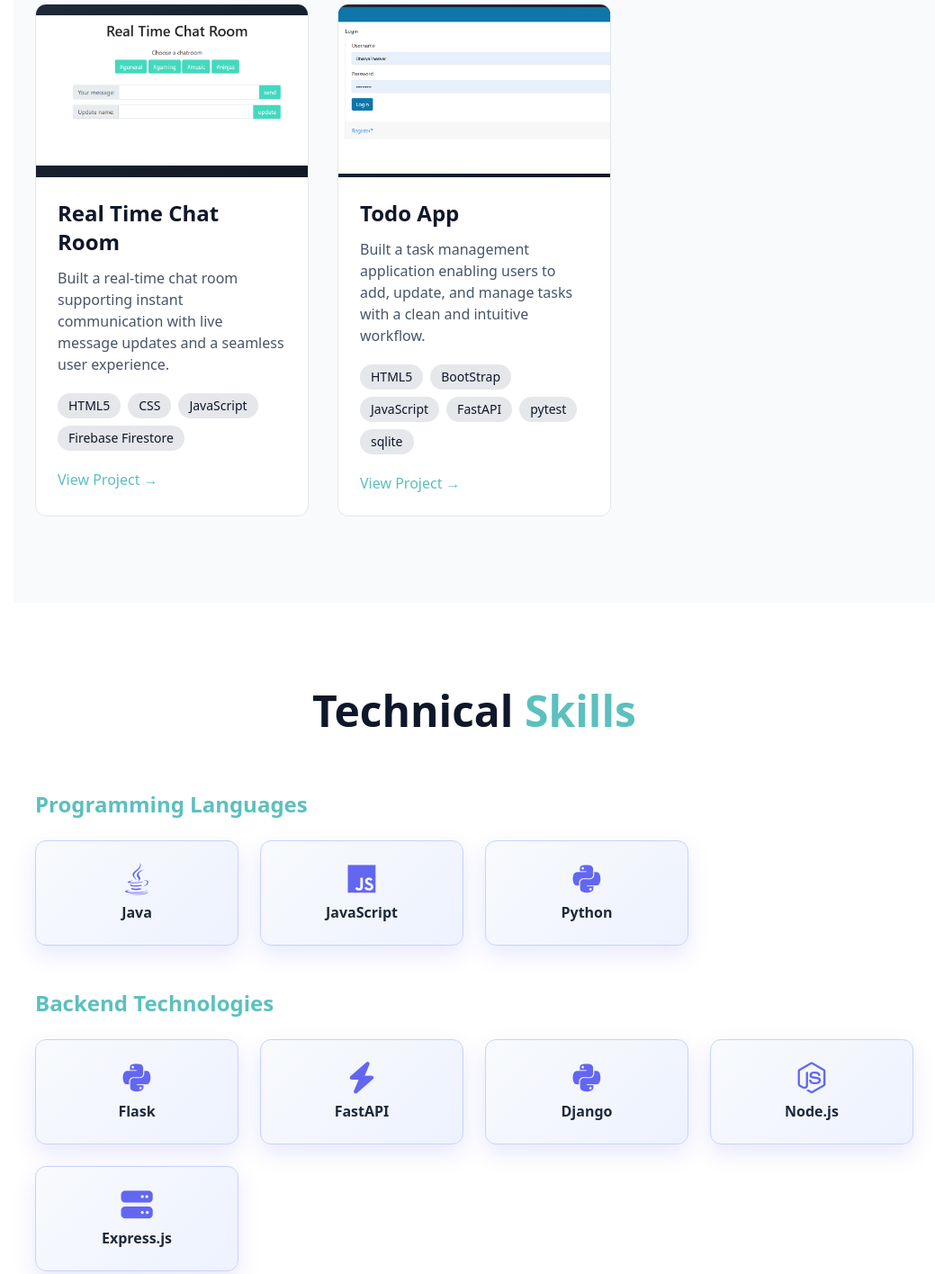
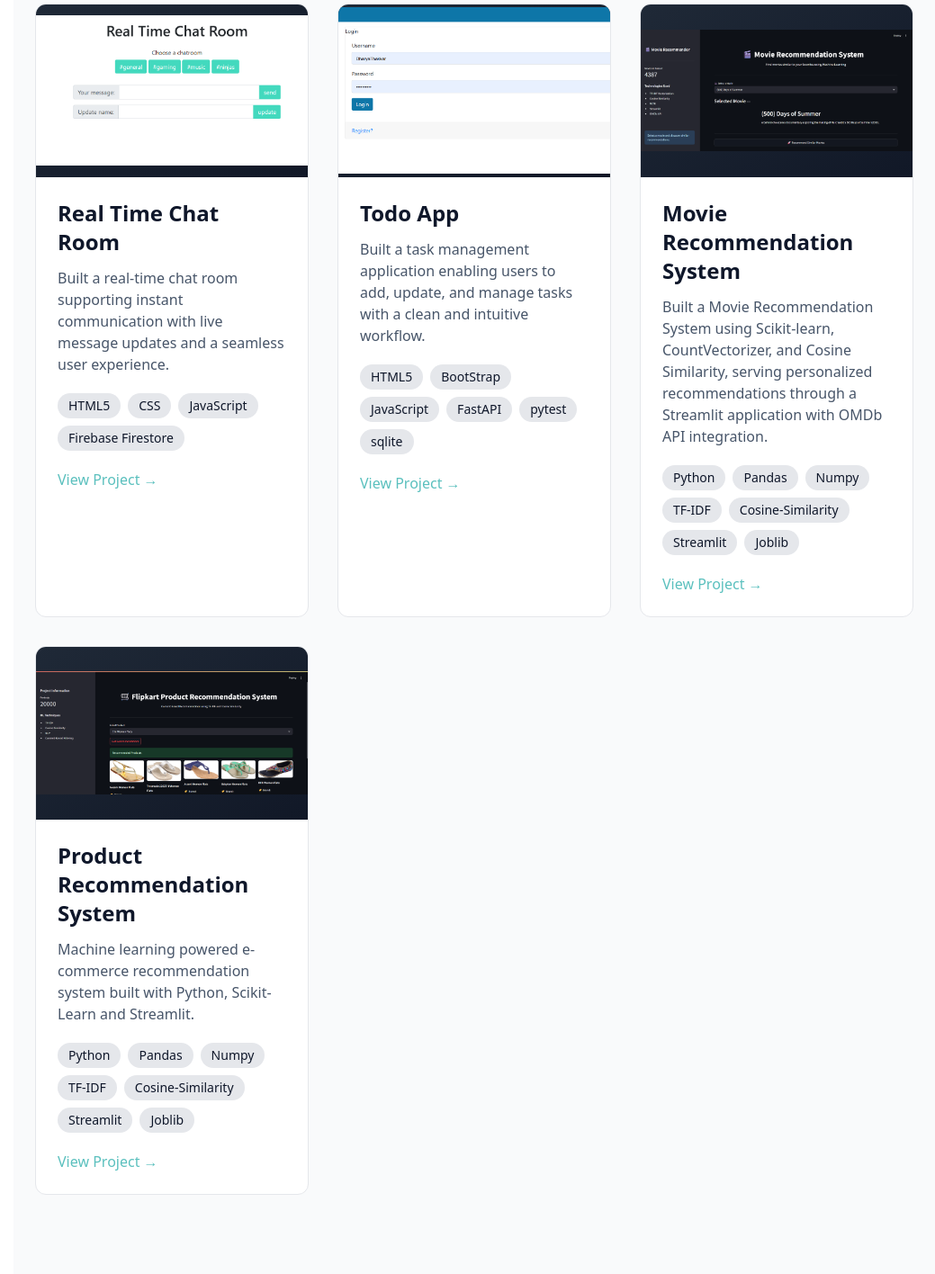
Before and after one commit to DharyaThakkar/Portfolio, a plain HTML site: page index.html in a window 1280 px wide. Shown: the part 1633-3049 px from the top of the page at 90% size, without its empty margins (241-1280 px from the left). Drawn offline with nearby package versions, Linux system fonts and the light colour scheme.

Commit message:
Updates Project files

```diff
--- a/index.html
+++ b/index.html
@@ -183,7 +183,7 @@
 
               <!-- ←←←← Put your real about text here -->
               <p>I’m a passionate backend developer with a keen interest in building efficient and scalable web applications</p>
-              <p>I enjoy solving challenging problems, regularly practicing on LeetCode to sharpen my algorithmic and problem-solving skills. Outside of coding, I love listening to music and playing chess, which keeps my mind sharp and strategic.</p>
+              <p>I enjoy solving challenging problems, regularly practicing on Leetcode to sharpen my algorithmic and problem-solving skills. Outside of coding, I love listening to music and playing chess, which keeps my mind sharp and strategic.</p>
               <p>I’m always eager to learn new technologies and take on projects that help me grow as a developer.</p>
             </div>
 
@@ -287,6 +287,85 @@
                   <span class="px-3 py-1 bg-gray-200 dark:bg-gray-700 text-sm rounded-full">sqlite</span>
                 </div>
                 <a href="https://github.com/DharyaThakkar/FastAPI" class="text-secondary hover:underline font-medium">View Project →</a>
+              </div>
+            </div>
+
+            <div class="
+  bg-white
+  text-textLight
+  border border-gray-200
+  rounded-xl overflow-hidden
+
+  dark:bg-surface
+  dark:text-textDark
+  dark:border-gray-800
+
+  hover:border-secondary
+  hover:shadow-xl hover:shadow-secondary/20
+  hover:-translate-y-2
+
+  transition-all duration-300 ease-out
+">
+
+
+              <div class="h-48 bg-gradient-to-br from-gray-800 to-gray-900 flex items-center justify-center">
+                <span class="text-2xl font-bold text-gray-600 group-hover:text-secondary/40 transition-colors"><img src="/assets/Screenshot 2026-06-08 141736.png" alt="Project Image"></span>
+              </div>
+              <div class="p-6">
+                <h3 class="text-2xl font-bold mb-3 group-hover:text-secondary transition-colors">Movie Recommendation System</h3>
+                <p class="text-mutedLight dark:text-mutedDark mb-5">
+
+                  Built a Movie Recommendation System using Scikit-learn, CountVectorizer, and Cosine Similarity, serving personalized recommendations through a Streamlit application with OMDb API integration.
+                <div class="flex flex-wrap gap-2 mb-5">
+                  <span class="px-3 py-1 bg-gray-200 dark:bg-gray-700 text-sm rounded-full">Python</span>
+                  <span class="px-3 py-1 bg-gray-200 dark:bg-gray-700 text-sm rounded-full">Pandas</span>
+                  <span class="px-3 py-1 bg-gray-200 dark:bg-gray-700 text-sm rounded-full">Numpy</span>
+                  <span class="px-3 py-1 bg-gray-200 dark:bg-gray-700 text-sm rounded-full">TF-IDF</span>
+                  <span class="px-3 py-1 bg-gray-200 dark:bg-gray-700 text-sm rounded-full">Cosine-Similarity</span>
+                  <span class="px-3 py-1 bg-gray-200 dark:bg-gray-700 text-sm rounded-full">Streamlit</span>
+                  <span class="px-3 py-1 bg-gray-200 dark:bg-gray-700 text-sm rounded-full">Joblib</span>
+                </div>
+                <a href="https://github.com/DharyaThakkar/movie-recommendation-system" class="text-secondary hover:underline font-medium">View Project →</a>
+              </div>
+            </div>
+
+
+            <div class="
+  bg-white
+  text-textLight
+  border border-gray-200
+  rounded-xl overflow-hidden
+
+  dark:bg-surface
+  dark:text-textDark
+  dark:border-gray-800
+
+  hover:border-secondary
+  hover:shadow-xl hover:shadow-secondary/20
+  hover:-translate-y-2
+
+  transition-all duration-300 ease-out
+">
+
+
+              <div class="h-48 bg-gradient-to-br from-gray-800 to-gray-900 flex items-center justify-center">
+                <span class="text-2xl font-bold text-gray-600 group-hover:text-secondary/40 transition-colors"><img src="/assets/Screenshot 2026-06-08 142353.png" alt="Project Image"></span>
+              </div>
+              <div class="p-6">
+                <h3 class="text-2xl font-bold mb-3 group-hover:text-secondary transition-colors">Product Recommendation System</h3>
+                <p class="text-mutedLight dark:text-mutedDark mb-5">
+
+                  Machine learning powered e-commerce recommendation system built with Python, Scikit-Learn and Streamlit.
+                <div class="flex flex-wrap gap-2 mb-5">
+                  <span class="px-3 py-1 bg-gray-200 dark:bg-gray-700 text-sm rounded-full">Python</span>
+                  <span class="px-3 py-1 bg-gray-200 dark:bg-gray-700 text-sm rounded-full">Pandas</span>
+                  <span class="px-3 py-1 bg-gray-200 dark:bg-gray-700 text-sm rounded-full">Numpy</span>
+                  <span class="px-3 py-1 bg-gray-200 dark:bg-gray-700 text-sm rounded-full">TF-IDF</span>
+                  <span class="px-3 py-1 bg-gray-200 dark:bg-gray-700 text-sm rounded-full">Cosine-Similarity</span>
+                  <span class="px-3 py-1 bg-gray-200 dark:bg-gray-700 text-sm rounded-full">Streamlit</span>
+                  <span class="px-3 py-1 bg-gray-200 dark:bg-gray-700 text-sm rounded-full">Joblib</span>
+                </div>
+                <a href="https://github.com/DharyaThakkar/Product_Recommendation_System" class="text-secondary hover:underline font-medium">View Project →</a>
               </div>
             </div>
 
```
Also changed, not shown: assets/Screenshot 2026-06-08 141736.png (added), assets/Screenshot 2026-06-08 142353.png (added).
